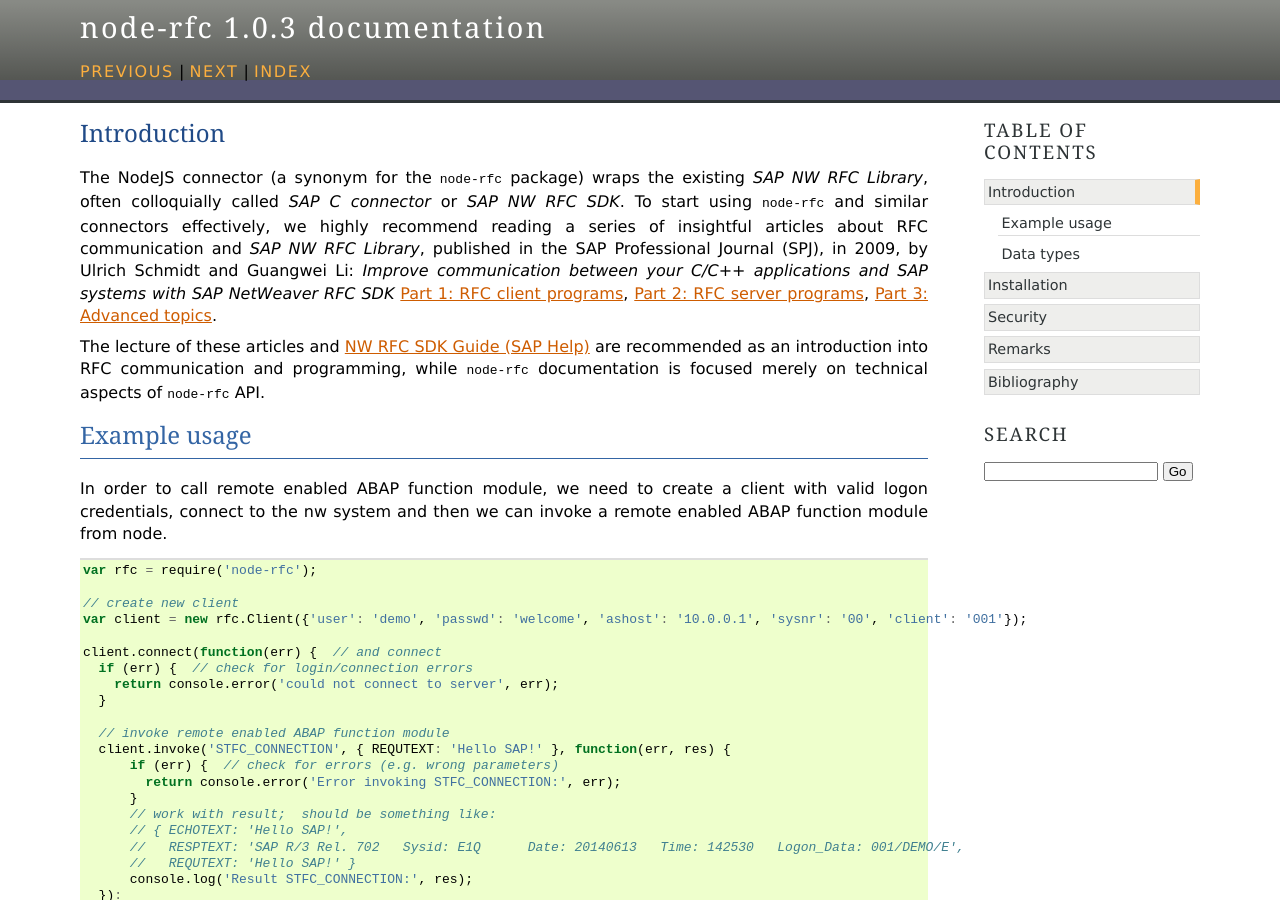
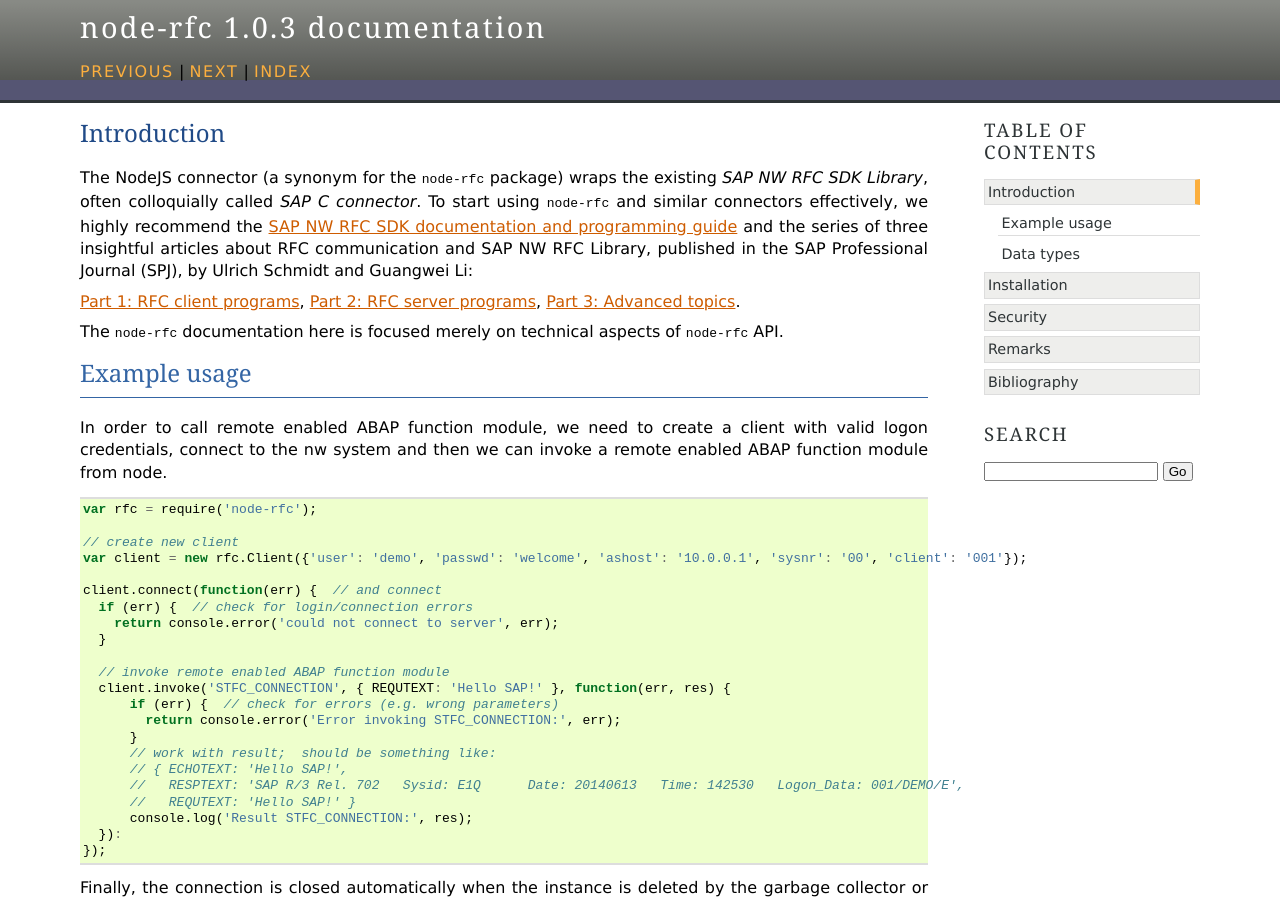
Before and after one commit to SAP/node-rfc, a Sphinx documentation site: the page built from doc/intro.rst, in a window 1280 px wide and 900 px high. Built offline with Sphinx 7.4.7, drawn with Linux system fonts in a browser that asks for light colours.

Commit message:
Documentation, fix #120

```diff
--- a/doc/intro.rst
+++ b/doc/intro.rst
@@ -5,19 +5,17 @@
 ============
 
 
-The NodeJS connector (a synonym for the :mod:`node-rfc` package) wraps the existing *SAP NW RFC Library*,
-often colloquially called *SAP C connector* or *SAP NW RFC SDK*. To start using :mod:`node-rfc`
-and similar connectors effectively, we highly recommend reading a series of insightful articles
-about RFC communication and *SAP NW RFC Library*, published in the SAP Professional Journal (SPJ),
-in 2009, by Ulrich Schmidt and Guangwei Li: *Improve communication between your C/C++ applications
-and SAP systems with SAP NetWeaver RFC SDK*
-`Part 1: RFC client programs <http://www.sdn.sap.com/irj/sdn/index?overridelayout=true&rid=/library/uuid/302f1a30-f4cb-2c10-e985-c8a280a96e43>`_,
-`Part 2: RFC server programs <http://www.sdn.sap.com/irj/scn/go/portal/prtroot/docs/library/uuid/b02b0719-4ccc-2c10-71ab-fe31483e466f>`_,
-`Part 3: Advanced topics <http://www.sdn.sap.com/irj/sdn/go/portal/prtroot/docs/library/uuid/5070f62a-6acd-2c10-8cb5-858ef06adbb9>`_.
+The NodeJS connector (a synonym for the :mod:`node-rfc` package) wraps the existing *SAP NW RFC SDK Library*,
+often colloquially called *SAP C connector*. To start using :mod:`node-rfc` and similar connectors effectively,
+we highly recommend the `SAP NW RFC SDK documentation and programming guide <https://support.sap.com/en/product/connectors/nwrfcsdk.html>`_
+and the series of three insightful articles about RFC communication and SAP NW RFC Library,
+published in the SAP Professional Journal (SPJ), by Ulrich Schmidt and Guangwei Li:
 
-The lecture of these articles and `NW RFC SDK Guide (SAP Help) <http://help.sap.com/saphelp_nw73ehp1/helpdata/en/48/a88c805134307de10000000a42189b/content.htm?frameset=/en/48/a994a77e28674be10000000a421937/frameset.htm>`_
-are recommended as an introduction into RFC communication and programming, while :mod:`node-rfc` documentation is
-focused merely on technical aspects of :mod:`node-rfc` API.
+`Part 1: RFC client programs <https://wiki.scn.sap.com/wiki/x/zz27Gg>`_,
+`Part 2: RFC server programs <https://wiki.scn.sap.com/wiki/x/9z27Gg>`_,
+`Part 3: Advanced topics <https://wiki.scn.sap.com/wiki/x/FD67Gg>`_.
+
+The :mod:`node-rfc` documentation here is focused merely on technical aspects of :mod:`node-rfc` API.
 
 
 Example usage
```
Also changed, not shown: doc/authentication.rst (+6 -7 lines).
